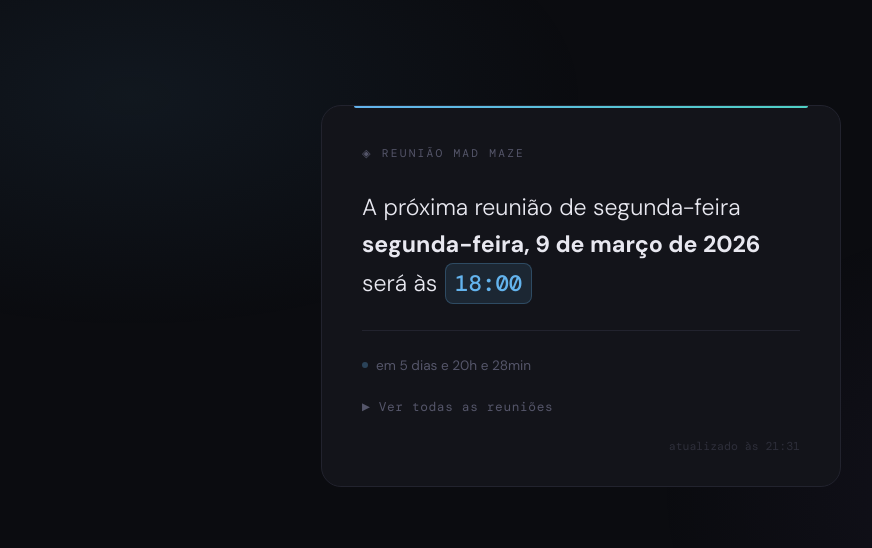
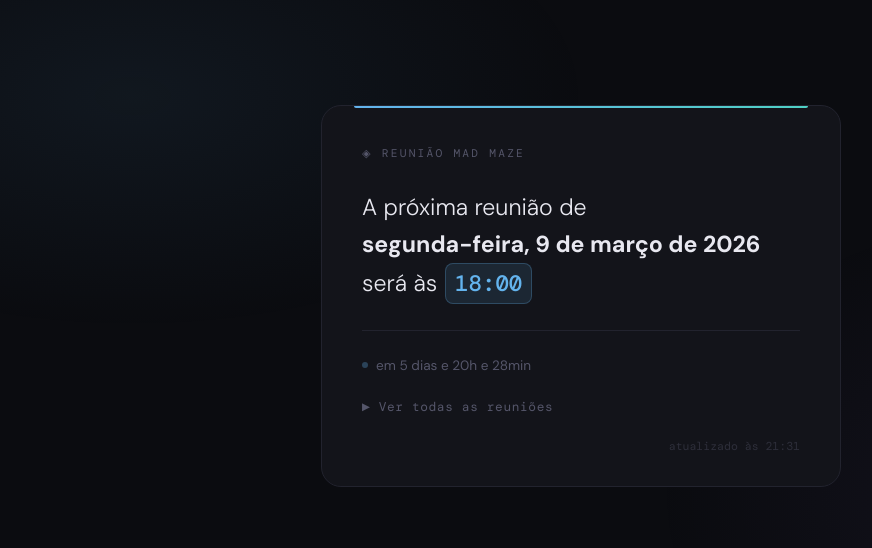
Before and after one commit to gkoniki/gkoniki.github.io, a plain HTML site: page index.html in a window 1280 px wide. Shown: the part 104-652 px from the top of the page, without its empty margins (59-931 px from the left). Drawn offline with nearby package versions, Linux system fonts and the light colour scheme.

Commit message:
Fix meeting text formatting in index.html

```diff
--- a/index.html
+++ b/index.html
@@ -415,7 +415,7 @@
       const timeClass = isLate ? 'time-late' : 'time-early';
 
       document.getElementById('mainText').innerHTML =
-        `A próxima reunião de segunda-feira<br>` +
+        `A próxima reunião de <br>` +
         `<strong>${formatDatePT(candidate)}</strong><br>` +
         `será às <span class="time-chip ${timeClass}">${time}</span>`;
 
```
